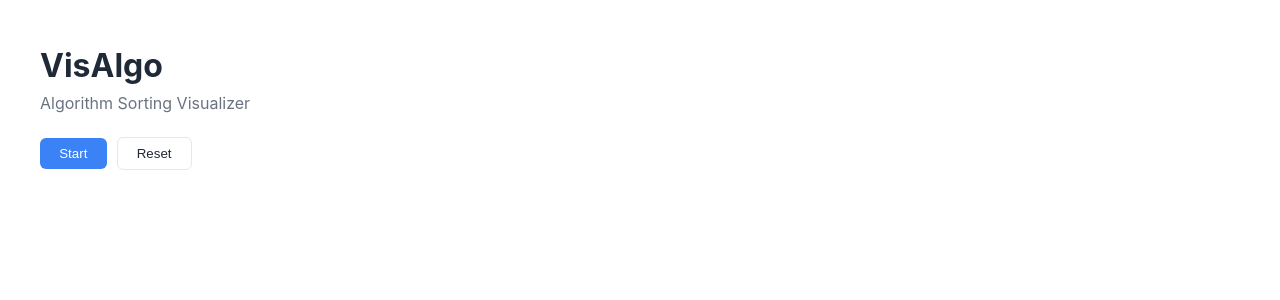
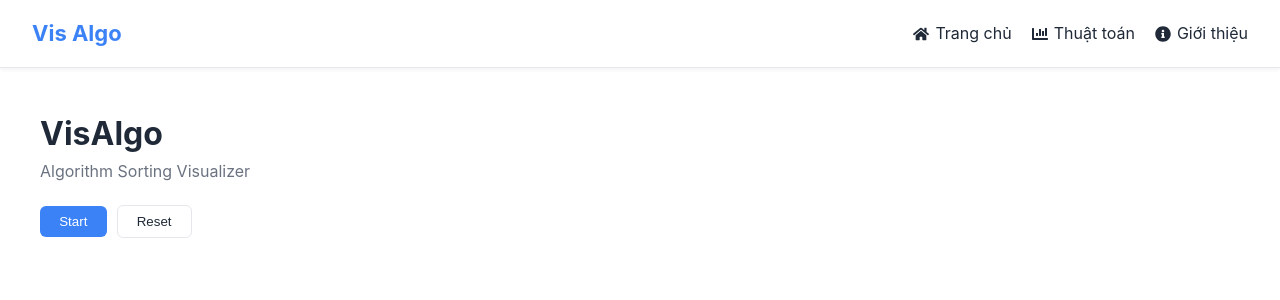
Before and after one commit to lethingocnhat462-ux/Visalgo-final-project, a React (Create React App) app: page / in a window 1280 px wide. Shown: the top 300 px of the page. Built offline with nearby package versions, Linux system fonts and the light colour scheme.

Commit message:
Diệu: Hoàn tất Thanh Header bước 7 phần 2 và hệ thống điều hướng

```diff
--- a/package.json
+++ b/package.json
@@ -11,7 +11,7 @@
   "react": "^19.2.3",
   "react-dom": "^19.2.3",
   "react-icons": "^5.5.0",
-    "react-router-dom": "^7.10.1",
+  "react-router-dom": "^7.11.0",
   "react-scripts": "5.0.1",
   "web-vitals": "^2.1.4"
  },
--- a/src/App.js
+++ b/src/App.js
@@ -1,18 +1,35 @@
 import React from 'react';
-import './styles/index.css'; // Kết nối tới file CSS bạn đã sửa
+import { BrowserRouter as Router, Routes, Route } from 'react-router-dom';
+import './styles/index.css';
+import Header from './components/Header'; // Bạn sẽ tạo file này ở bước 3
 
 function App() {
   return (
-    <div style={{ padding: '40px' }}>
-      <h1>VisAlgo</h1>
-      <p>Algorithm Sorting Visualizer</p>
+    <Router>
+      <div className="app-container">
+        {/* Header sẽ luôn hiển thị ở mọi trang */}
+        <Header />
 
-      {/* ĐÂY MỚI LÀ NƠI ĐẶT NÚT BẤM */}
-      <div style={{ marginTop: '20px' }}>
-        <button className="btn btn-primary">Start</button>
-        <button className="btn btn-secondary" style={{ marginLeft: '10px' }}>Reset</button>
+        <main style={{ padding: '40px' }}>
+          <Routes>
+            {/* Trang chủ hiển thị tiêu đề và nút bấm hiện tại của bạn */}
+            <Route path="/" element={
+              <div>
+                <h1>VisAlgo</h1>
+                <p>Algorithm Sorting Visualizer</p>
+                <div style={{ marginTop: '20px' }}>
+                  <button className="btn btn-primary">Start</button>
+                  <button className="btn btn-secondary" style={{ marginLeft: '10px' }}>Reset</button>
+                </div>
+              </div>
+            } />
+
+            {/* Đường dẫn cho trang About của Thành viên 2 */}
+            <Route path="/about" element={<h1>About Page</h1>} />
+          </Routes>
+        </main>
       </div>
-    </div>
+    </Router>
   );
 }
 
--- /dev/null
+++ b/src/components/Header.css
@@ -0,0 +1,32 @@
+.header {
+  display: flex;
+  justify-content: space-between;
+  align-items: center;
+  padding: 16px 32px;
+  background-color: var(--bg-primary);
+  color: var(--text-primary);
+}
+
+.logo a {
+  font-size: 22px;
+  font-weight: bold;
+  text-decoration: none;
+  color: var(--accent-color);
+}
+
+.nav {
+  display: flex;
+  gap: 20px;
+}
+
+.nav a {
+  text-decoration: none;
+  color: var(--text-primary);
+  display: flex;
+  align-items: center;
+  gap: 6px;
+}
+
+.nav a:hover {
+  color: var(--accent-color);
+}
--- /dev/null
+++ b/src/components/Header.js
@@ -0,0 +1,31 @@
+import { Link } from "react-router-dom";
+import { FaHome, FaInfoCircle, FaChartBar } from "react-icons/fa";
+import "./Header.css";
+
+function Header() {
+  return (
+    <header className="header">
+      {/* Logo / Tên App */}
+      <div className="logo">
+        <Link to="/">Vis Algo</Link>
+      </div>
+
+      {/* Menu điều hướng */}
+      <nav className="nav">
+        <Link to="/">
+          <FaHome /> Trang chủ
+        </Link>
+
+        <Link to="/algorithms">
+          <FaChartBar /> Thuật toán
+        </Link>
+
+        <Link to="/about">
+          <FaInfoCircle /> Giới thiệu
+        </Link>
+      </nav>
+    </header>
+  );
+}
+
+export default Header;
--- a/src/styles/index.css
+++ b/src/styles/index.css
@@ -89,3 +89,46 @@ a {
 .btn-secondary:hover {
   background-color: var(--color-bg-secondary);
 }
+/* Header Styles */
+.header {
+  background-color: #ffffff;
+  border-bottom: 1px solid var(--color-border);
+  padding: 0.75rem 2rem;
+  box-shadow: 0 2px 4px rgba(0,0,0,0.05);
+}
+
+.header-container {
+  max-width: 1200px;
+  margin: 0 auto;
+  display: flex;
+  justify-content: space-between;
+  align-items: center;
+}
+
+.logo {
+  font-size: 1.4rem;
+  font-weight: 800;
+  color: var(--color-primary);
+  text-decoration: none;
+  display: flex;
+  align-items: center;
+}
+
+.nav-links {
+  display: flex;
+  gap: 1.5rem;
+}
+
+.nav-item {
+  text-decoration: none;
+  color: var(--color-text);
+  font-weight: 500;
+  display: flex;
+  align-items: center;
+  gap: 8px;
+  transition: all 0.2s ease;
+}
+
+.nav-item:hover {
+  color: var(--color-primary);
+}
```
Also changed, not shown: 2 other files (tests, documents, lock files or other folders). Lines whose indentation alone changed are shown as unchanged.
